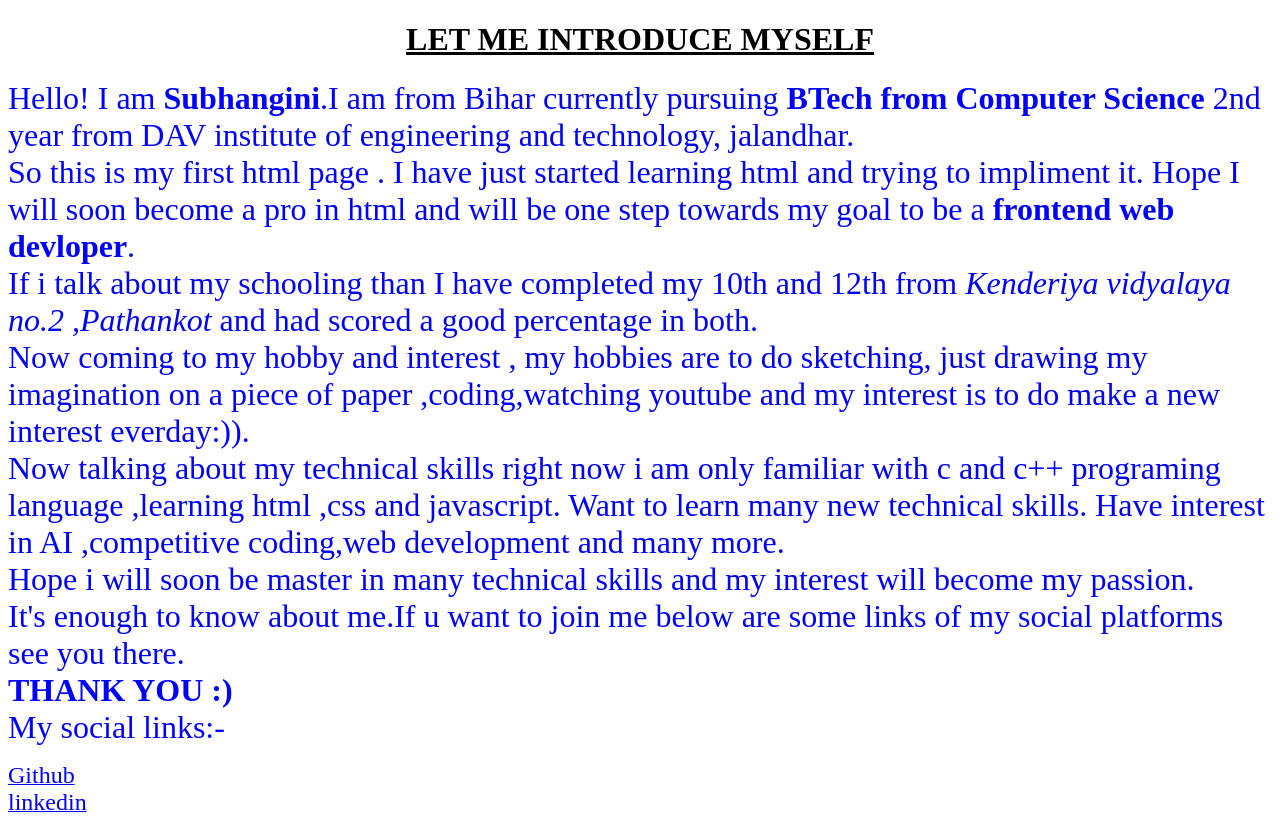
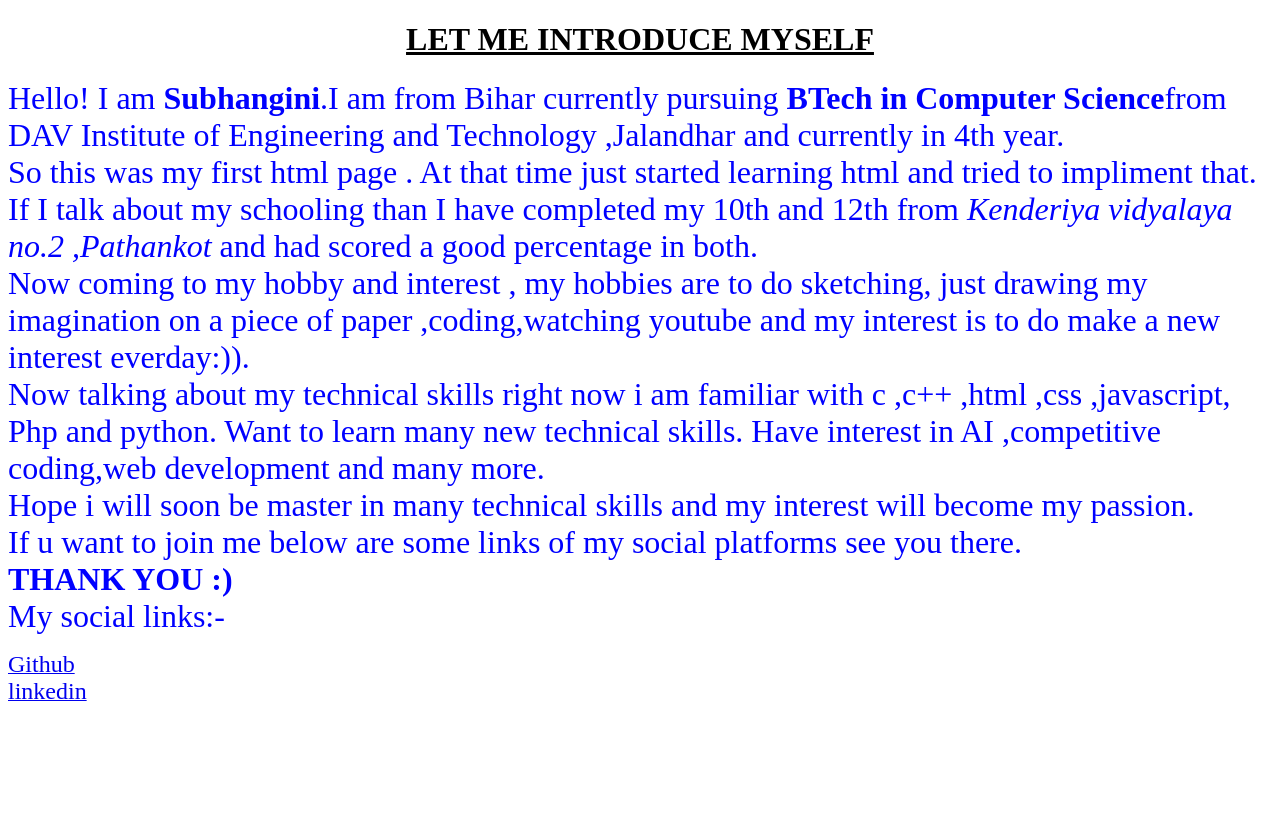
Before and after one commit to Subhangini/My-Own-Webpage, a plain HTML site: page Welcome.html in a window 1280 px wide. After the commit the page ends 800 px from the top, so only its background shows below. Drawn offline with Linux system fonts and the light colour scheme.

Commit message:
Update Welcome.html

```diff
--- a/Welcome.html
+++ b/Welcome.html
@@ -17,19 +17,19 @@
     <h1 align="center"><ins> LET ME INTRODUCE MYSELF</ins> </h1>
     <p>
         <font size="6" color="blue" face="Brush Script MT">
-        Hello! I am <strong>Subhangini</strong>.I am from Bihar currently pursuing <strong> BTech from Computer Science</strong> 2nd year from DAV institute of engineering and technology, jalandhar. <br>
-        So this is my first html page . I have just started learning html and trying to impliment it. Hope I will soon become a pro in html and will be one step towards my goal to be a <strong>frontend web devloper</strong>.<br>
-        If i talk about my schooling than I have completed my 10th and 12th from <em>Kenderiya vidyalaya no.2 ,Pathankot</em> and had scored a good percentage in both.
+        Hello! I am <strong>Subhangini</strong>.I am from Bihar currently pursuing <strong> BTech in Computer Science</strong>from DAV Institute of Engineering and Technology ,Jalandhar and currently in 4th year. <br>
+        So this was my first html page . At that time just started learning html and tried to impliment that. <br>
+        If I talk about my schooling than I have completed my 10th and 12th from <em>Kenderiya vidyalaya no.2 ,Pathankot</em> and had scored a good percentage in both.
         <br>
         Now coming to my hobby and interest , my hobbies are to do sketching,
         just drawing my imagination on a piece of paper ,coding,watching youtube and my interest is to do make a new interest everday:)).
         <br>
-        Now talking about my technical skills right now i am only familiar with c and c++ programing language ,learning html ,css and javascript.
+        Now talking about my technical skills right now i am familiar with c ,c++ ,html ,css ,javascript, Php and python.
         Want to learn many new technical skills. Have interest in AI ,competitive coding,web development and many more.
         <br>
         Hope i will soon be master in many technical skills and my interest will become my passion.
         <br>
-        It's enough to know about me.If u want to join me below are some links of my social platforms see you there.
+        If u want to join me below are some links of my social platforms see you there.
         <br>
         <strong>THANK YOU :)</strong><br>
         My social links:- <br>
```
